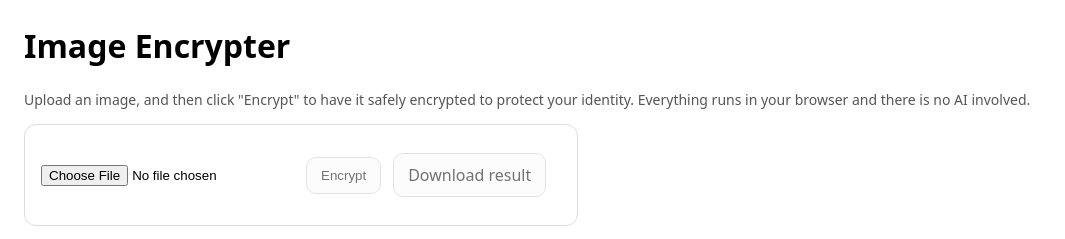
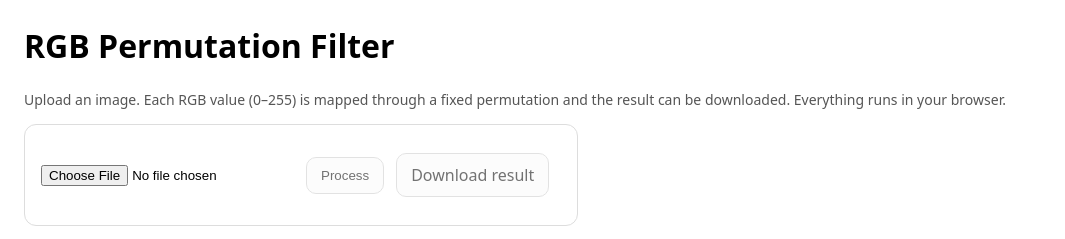
Before and after one commit to jdelacroix1999-rgb/image_encrypt, a plain HTML site: page index.html in a window 1280 px wide. Shown: the top 239 px of the page, without its empty margins (0-1065 px from the left). Drawn offline with Linux system fonts and the light colour scheme.

Commit message:
Update index.html

```diff
--- a/index.html
+++ b/index.html
@@ -3,7 +3,7 @@
 <head>
   <meta charset="utf-8" />
   <meta name="viewport" content="width=device-width,initial-scale=1" />
-  <title>Image Encryptor</title>
+  <title>RGB Permutation Filter</title>
   <style>
     body { font-family: system-ui, Arial, sans-serif; margin: 24px; line-height: 1.4; }
     .row { display: flex; gap: 24px; flex-wrap: wrap; align-items: flex-start; }
@@ -21,16 +21,16 @@
   </style>
 </head>
 <body>
-  <h1>Image Encrypter</h1>
+  <h1>RGB Permutation Filter</h1>
   <p class="hint">
-    Upload an image, and then click "Encrypt" to have it safely encrypted to protect your identity.
-    Everything runs in your browser and there is no AI involved.
+    Upload an image. Each RGB value (0–255) is mapped through a fixed permutation and the result can be downloaded.
+    Everything runs in your browser.
   </p>
 
   <div class="panel">
     <div class="controls">
       <input id="fileInput" type="file" accept="image/*" />
-      <button id="processBtn" disabled>Encrypt</button>
+      <button id="processBtn" disabled>Process</button>
       <a id="downloadLink" class="btn" aria-disabled="true">Download result</a>
     </div>
     <div class="hint mono" id="permInfo"></div>
```
